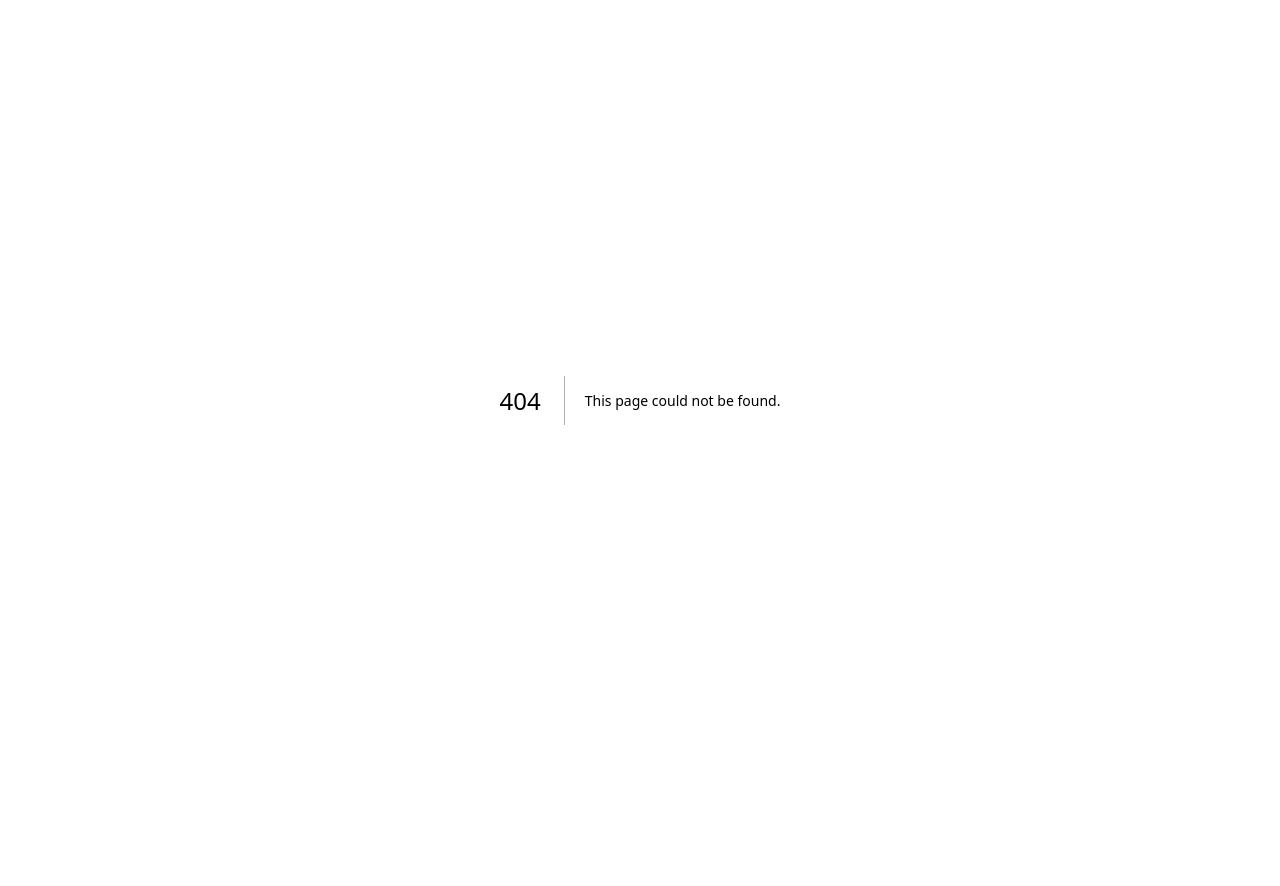
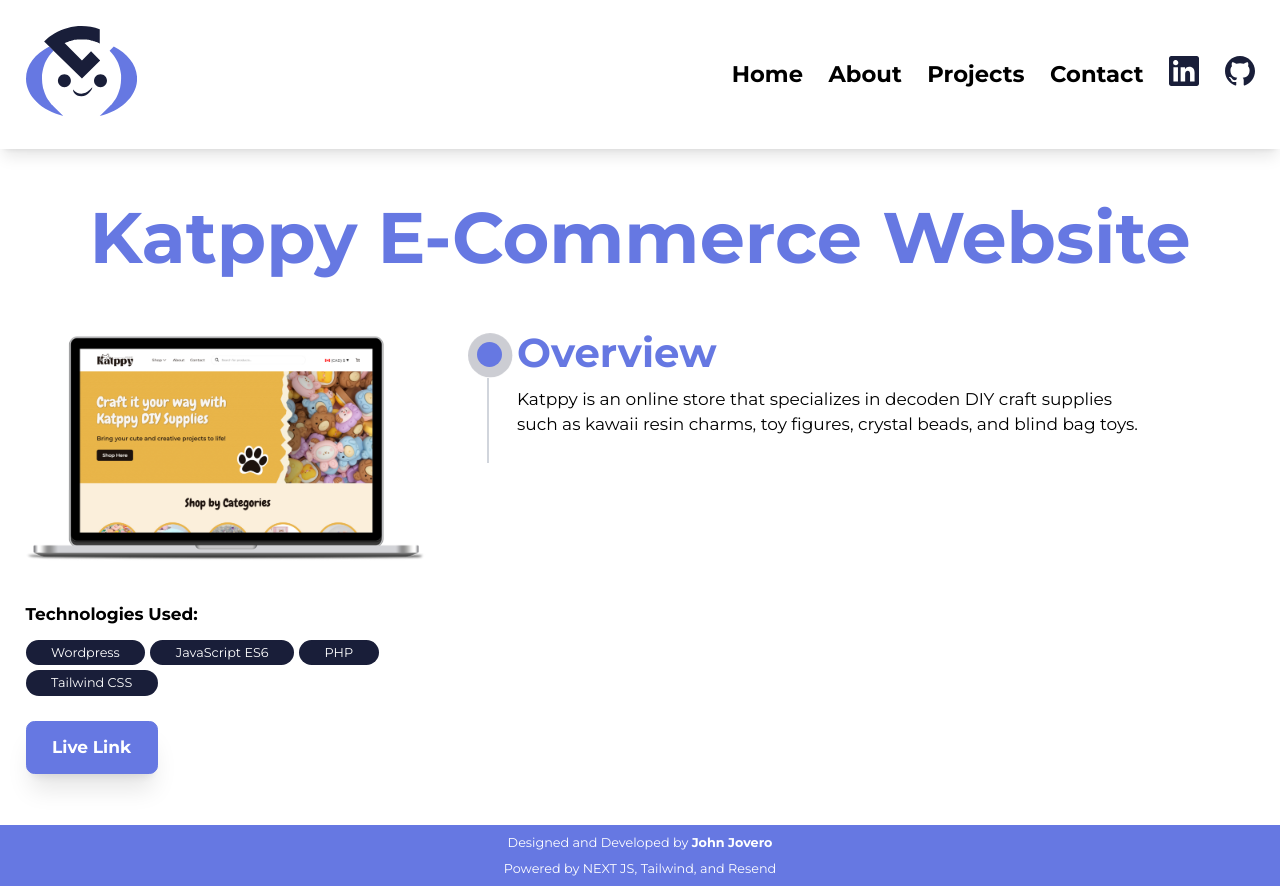
Before and after one commit to johnjovero98/johnjovero-portfolio, a Next.js app: page /projects/katppy-ecommerce-website in a window 1280 px wide. Before the commit this address had no page. Before the commit the page ends 800 px from the top, so only its background shows below. Built offline with nearby package versions, Linux system fonts and the light colour scheme.

Commit message:
fix project layout

```diff
--- a/app/globals.css
+++ b/app/globals.css
@@ -216,3 +216,14 @@
   height: 100%;
   @apply border-gray-300
 }
+
+
+
+
+.project-description-page .project-content {
+  @apply flex flex-col lg:flex-row gap-2 items-start;
+}
+
+.project-description-page .project-content .project-feat-img-container {
+  @apply lg:sticky lg:top-[10.5rem];
+}
--- a/app/projects/des-calendar-redesign/page.js
+++ b/app/projects/des-calendar-redesign/page.js
@@ -23,12 +23,12 @@
 
         <main className="project-description-page mb-2">
             <section className="container mx-auto px-1">
+
                 <h2 className="text-h2 font-bold text-balance mt-2 mb-2 text-blue-300 text-center">DES Calendar UI Redesign</h2>
 
 
-
-                <div className="flex flex-col lg:flex-row items-start gap-2">
-                    <div className="lg:w-[90%] lg:sticky lg:top-[10.5rem]">
+                <div className="project-content">
+                    <div className="project-feat-img-container">
                         <ProjectDetailFeatImg
                             imgSrc={'/projects-img/project-img-devcal.png'}
                             imgAlt={'Dev Edmonton Calendar Project Feature Image'}
@@ -39,7 +39,7 @@
 
 
                     {/* project Descriptions */}
-                    <div className="grow-2">
+                    <div className="project-details-section">
                         {/* Task */}
                         <ProjectDetailSection title={"Task"}>
                             <p className="text-balance mb-1">This is the first feature I updated that got into production. By the time I successfully completed this project, I felt confident and sure of myself that I had chosen the right path to become a web developer!</p>
--- /dev/null
+++ b/app/projects/katppy-ecommerce-website/page.js
@@ -0,0 +1,60 @@
+import Image from "next/image";
+import Link from "next/link";
+import { PROJECT_LIST } from "@/constants/ProjectList";
+
+
+import Header from "@/components/Header"
+import ProjectDetailFeatImg from "@/components/ProjectDetailFeatImg";
+import ProjectDetailSection from "@/components/ProjectDetailSection";
+import Footer from "@/components/Footer"
+
+
+
+
+export default async function DESCalProjectPage() {
+    const URLslug = "katppy-ecommerce-website";
+    const project = PROJECT_LIST.find((project) => project.projectSlug === URLslug);
+
+    return <>
+        <div className="sticky top-0 bg-white z-20 shadow-lg">
+            <Header />
+        </div>
+
+
+        <main className="project-description-page mb-2">
+
+            <section className="container mx-auto px-1">
+                <h2 className="text-h2 font-bold text-balance mt-2 mb-2 text-blue-300 text-center">Katppy E-Commerce Website</h2>
+
+                <div className="project-content">
+
+
+                    <div className="project-feat-img-container">
+                        <ProjectDetailFeatImg
+                            imgSrc={'/projects-img/project-img-katppy.png'}
+                            imgAlt={'Katppy Project Feature Image'}
+                            projectLink={'https://katppy.com/'}
+                            projectData={project}
+                        />
+                    </div>
+
+
+                    {/* project Descriptions */}
+                    <div className="project-details-section">
+                        {/* Overview */}
+                        <ProjectDetailSection title={"Overview"}>
+                            <p className="text-balance">Katppy is an online store that specializes in decoden DIY craft supplies such as kawaii resin charms, toy figures, crystal beads, and blind bag toys. </p>
+                        </ProjectDetailSection>
+
+
+
+
+
+                    </div>
+                </div>
+            </section>
+        </main >
+
+        <Footer />
+    </>
+}
--- /dev/null
+++ b/components/ProjectDetailFeatImg.jsx
@@ -0,0 +1,29 @@
+import Image from "next/image";
+import Link from "next/link";
+import ProjectTechList from "./ProjectTechList";
+
+
+
+export default function ProjectDetailFeatImg({ imgSrc, imgAlt, projectLink, projectData }) {
+    return <>
+
+        <div className="flex justify-center w-full">
+            <Image
+                src={imgSrc}
+                alt={imgAlt}
+                width={2000}
+                height={1181}
+                className="mb-1 lg:max-w-[400px]"
+            />
+        </div>
+        <div className="technologies">
+            <h3 className="font-bold leading-[3rem]">Technologies Used:</h3>
+            <ProjectTechList projectTechList={projectData.projectTech} />
+
+            <Link href={projectLink} target="_blank" className="cta-button mt-1">
+                Live Link
+            </Link>
+        </div>
+
+    </>
+}
--- /dev/null
+++ b/components/ProjectDetailSection.jsx
@@ -0,0 +1,17 @@
+
+import Blinker from "./Blinker";
+
+export default function ProjectDetailSection ({ title, children }) {
+    return <section className="flex gap-[15px] items-baseline">
+        <Blinker />
+        <div>
+            <h3 className="text-h4 font-bold text-blue-300">{title}</h3>
+            <div className="project-details relative pb-1">
+                <div className="pt-[.5rem]">
+                    {children}
+                </div>
+            </div>
+        </div>
+    </section>
+
+}
```
Also changed, not shown: public/projects-img/project-img-katppy.png (added).
